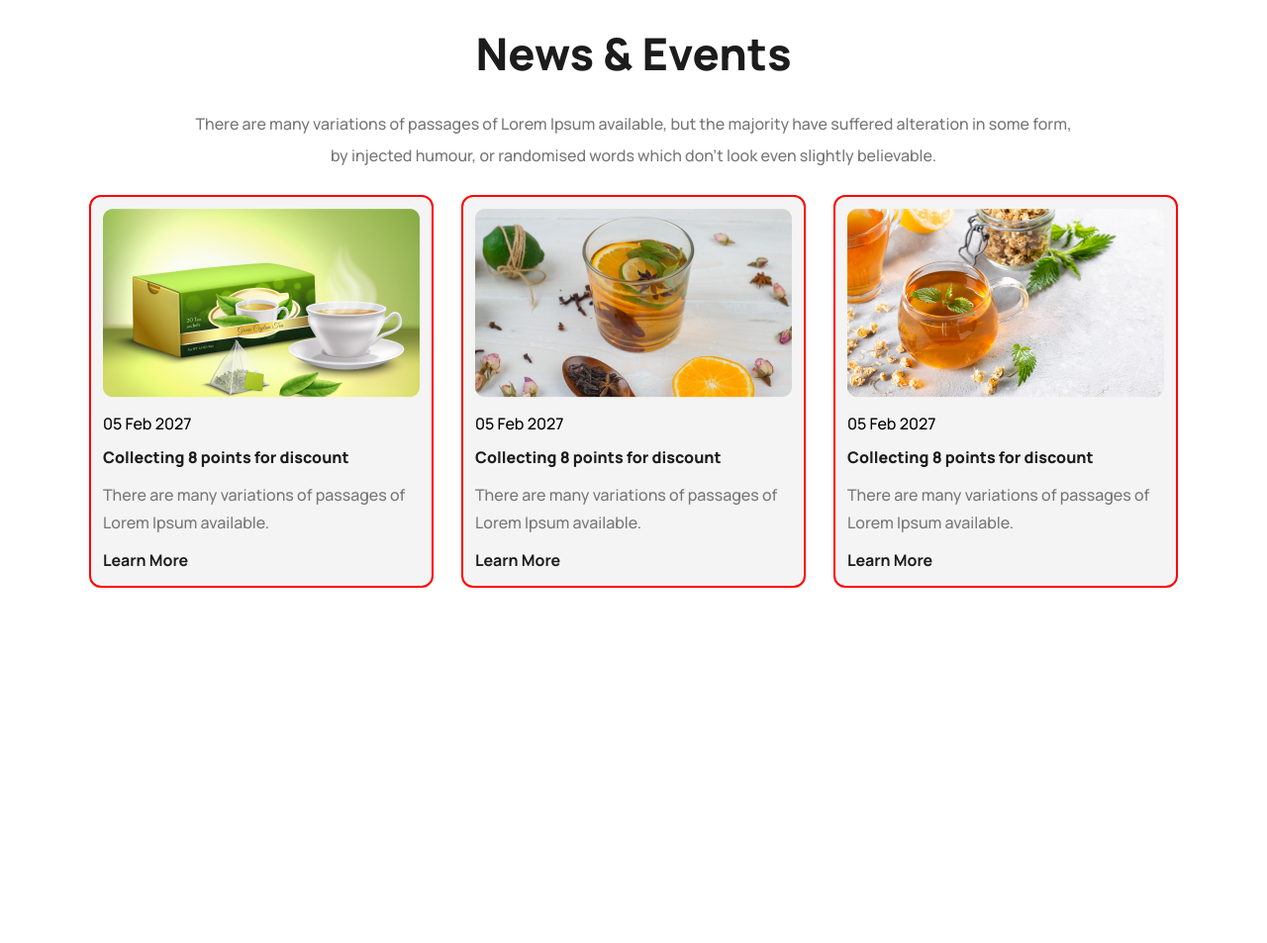
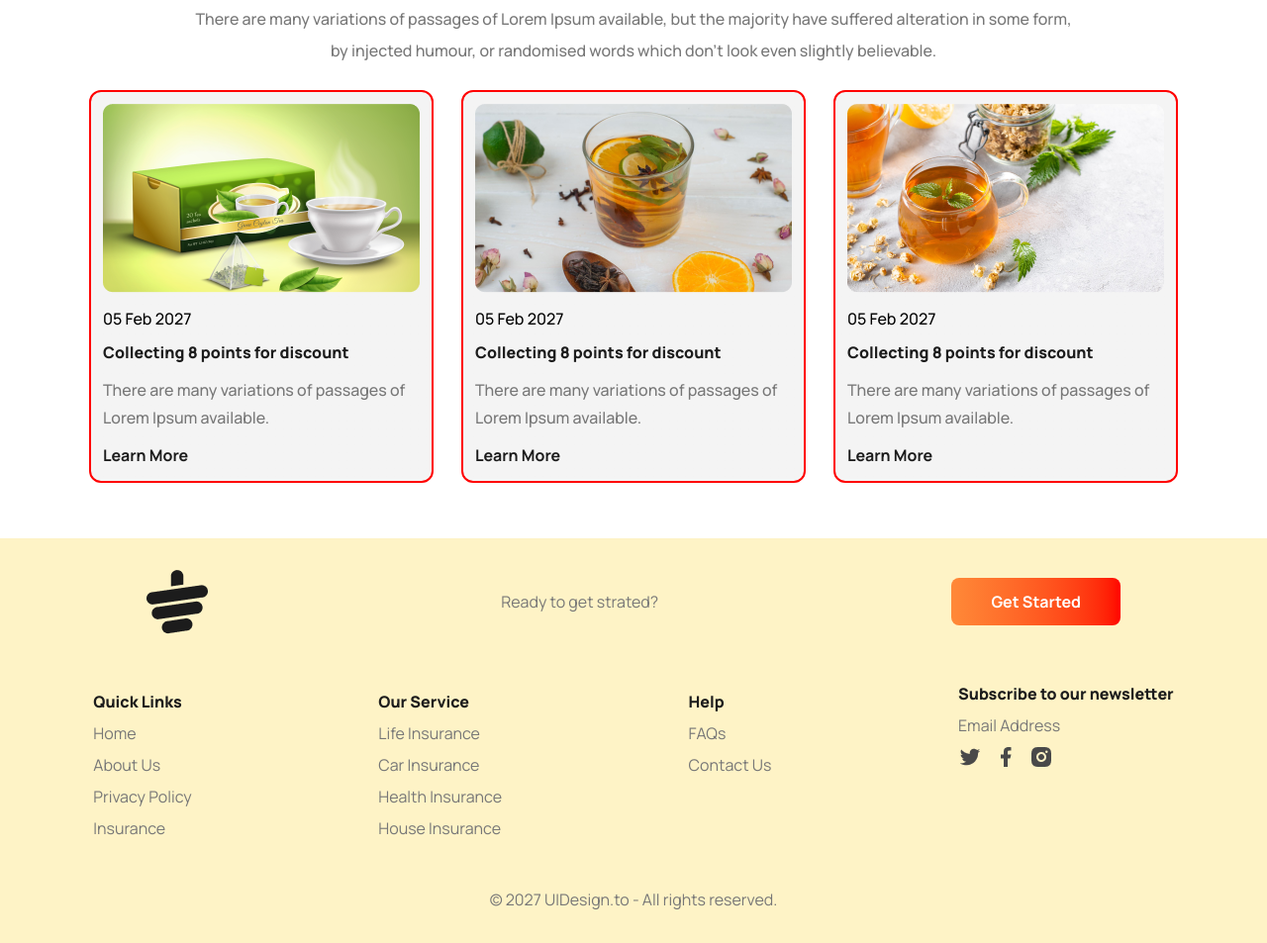
Before and after one commit to towfiq-dev/tea-reasourse, a plain HTML site: page index.html in a window 1280 px wide. Shown: the part 1457-2410 px from the top of the page at 99% size. Before the commit the page ends 2051 px from the top, so only its background shows below. Drawn offline with nearby package versions, Linux system fonts and the light colour scheme.

Commit message:
added footer-section

```diff
--- a/index.html
+++ b/index.html
@@ -18,15 +18,23 @@
 </head>
 <body class="manrope-font">
   <!-- section-01 -->
-<section class="flex justify-center items-center border-red-600 border 2 boeder solid">
-    <div class="banner-left w-[628px] h-[484px] space-y-7 ">
-    <h1 class="text-[80px] font-extrabold leading-25 text-[#1C1C1C]">It's good tea time at The Tea House</h1>
-    <p class="text-[18px] text-[#777777] leading-8">Tea and Botanical Solutions Supplier Give Optimum Satisfaction To Your Taste Buds.</p>
+<section class="flex justify-center items-center mt-10 ml-5 mr-5">
+    <div class="banner-left space-y-7 ">
+    <h1 class="text-[70px] font-extrabold leading-25 text-[#1C1C1C]">It's good tea time at The Tea House</h1>
+    <p class="text-[16px] text-[#777777] leading-8">Tea and Botanical Solutions Supplier Give Optimum Satisfaction To Your Taste Buds.</p>
     <button class="text-5.5 text-[#FFFFFF] font-bold px-5 py-3.5 rounded-[10px] bg-linear-to-r from-[#FF8938] to-[#FF0000] hover:cursor-pointer">Explore More<i class="fa-solid fa-arrow-up-right-from-square"></i></button>
     </div>
-    <div class="banner-right h-[400px] w-[550px]">
+    <div class="banner-right relative">
     <img src="./images/banner.png" alt="">
+    <div class="flex gap-3 bg-amber-200 w-[230px] h-[85px] justify-center items-center rounded-xl p-2 absolute right-50 bottom-0">
+      <img src="./images/Group 5.png" alt="">
+      <div>
+        <h3 class="text-9 text-[#1c1c1c] font-extrabold">5.00</h3>
+        <p class="text-4 text-[#777777]  ">Trust Pilot Ratings</p>
+      </div>
     </div>
+    </div>
+
   </section>
   <!-- section-02 -->
   <section>
@@ -113,8 +121,43 @@
   </div>
   </section>
   <!-- footer-section -->
-  <footer>
-
+  <footer class="bg-amber-100 pt-8 pb-8 mt-14">
+  <div class="flex justify-around items-center">
+    <img src="./images/cup.png" alt="">
+    <p class="text-4 text-[#777777]">Ready to get strated?</p>
+    <button class="text-5.5 text-[#FFFFFF] font-bold px-10 py-3 rounded-lg bg-linear-to-r from-[#FF8938] to-[#FF0000] hover:cursor-pointer">Get Started</button>
+  </div>
+  <div class="flex justify-around mt-12">
+    <ul>
+      <li class="text-4 text-[#1c1c1c] font-extrabold mt-2">Quick Links</li>
+      <li class="text-4 text-[#777777] mt-2">Home</li>
+      <li class="text-4 text-[#777777] mt-2">About Us</li>
+      <li class="text-4 text-[#777777] mt-2">Privacy Policy</li>
+      <li class="text-4 text-[#777777] mt-2">Insurance</li>
+    </ul>
+    <ul>
+      <li class="text-4 text-[#1c1c1c] font-extrabold mt-2">Our Service</li>
+      <li class="text-4 text-[#777777] mt-2">Life Insurance</li>
+      <li class="text-4 text-[#777777] mt-2">Car Insurance</li>
+      <li class="text-4 text-[#777777] mt-2">Health Insurance</li>
+      <li class="text-4 text-[#777777] mt-2">House Insurance</li>
+    </ul>
+    <ul>
+      <li class="text-4 text-[#1c1c1c] font-extrabold mt-2">Help</li>
+      <li class="text-4 text-[#777777] mt-2">FAQs</li>
+      <li class="text-4 text-[#777777] mt-2">Contact Us</li>
+    </ul>
+    <div>
+      <h3 class="text-5 font-extrabold text-[#1c1c1c]">Subscribe to our newsletter</h3>
+      <p class="text-4 text-[#777777] mt-2 mb-2">Email Address</p>
+      <div class="flex gap-3">
+      <a href=""><img src="./images/Frame (1).png" alt=""></a>
+      <a href=""><img src="./images/Frame (2).png" alt=""></a>
+      <a href=""><img src="./images/Frame.png" alt=""></a>
+      </div>
+    </div>
+  </div>
+  <p class="text-4 text-[#777777] mt-12 text-center">© 2027 UIDesign.to - All rights reserved.</p>
   </footer>
 </body>
 </html>
```
Also changed, not shown: images/Frame (1).png (added), images/Frame (2).png (added), images/Frame.png (added), images/Group 5.png (added).
